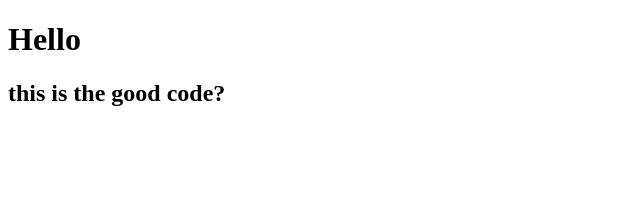
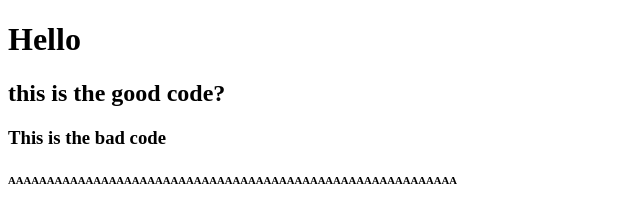
Before and after one commit to RaiuXL/cookies, a plain HTML site: page index.html in a window 1280 px wide. Shown: the whole page, without its empty margins (0-640 px from the left). Drawn offline with Linux system fonts and the light colour scheme.

Commit message:
bad code

```diff
--- a/index.html
+++ b/index.html
@@ -7,5 +7,7 @@
 <body>
     <h1>Hello</h1>
     <h2>this is the good code?</h2>
+    <h3>This is the bad code</h3>
+    <h6>AAAAAAAAAAAAAAAAAAAAAAAAAAAAAAAAAAAAAAAAAAAAAAAAAAAAAAAAAA</h6>
 </body>
 </html>
```
